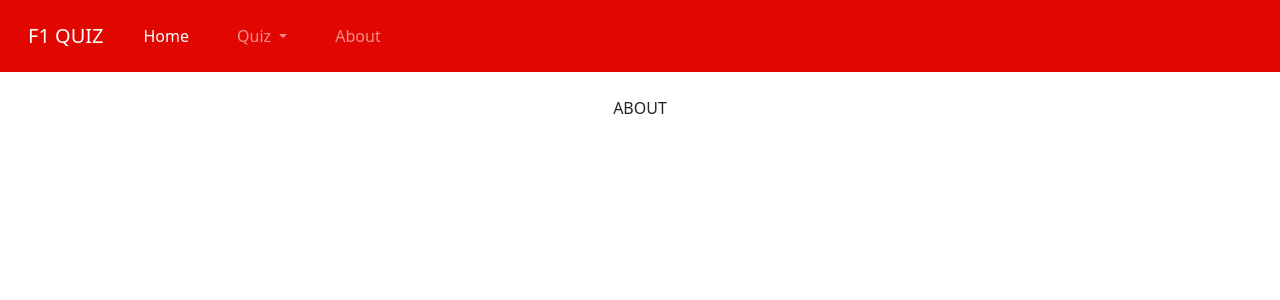
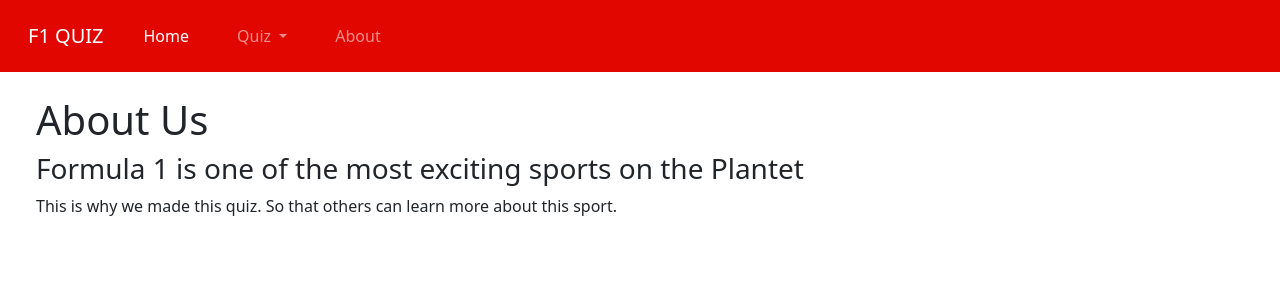
Before and after one commit to MaxJankovic-HTL/f1_quiz, a Vue app in the folder client/: page /about in a window 1280 px wide. Shown: the top 300 px of the page. Built offline with nearby package versions, Linux system fonts and the light colour scheme.

Commit message:
Fragen + About us

```diff
--- a/client/src/views/AboutView.vue
+++ b/client/src/views/AboutView.vue
@@ -1,5 +1,10 @@
 <script setup></script>
 
 <template>
-  <div class="container text-center mt-4">ABOUT</div>
+  <div class="container m-4">
+    <h1>About Us</h1>
+    <h3>Formula 1 is one of the most exciting sports on the Plantet</h3>
+    This is why we made this quiz.
+    So that others can learn more about this sport.
+  </div>
 </template>
```
Also changed, not shown: 1 other file (tests, documents, lock files or other folders).
